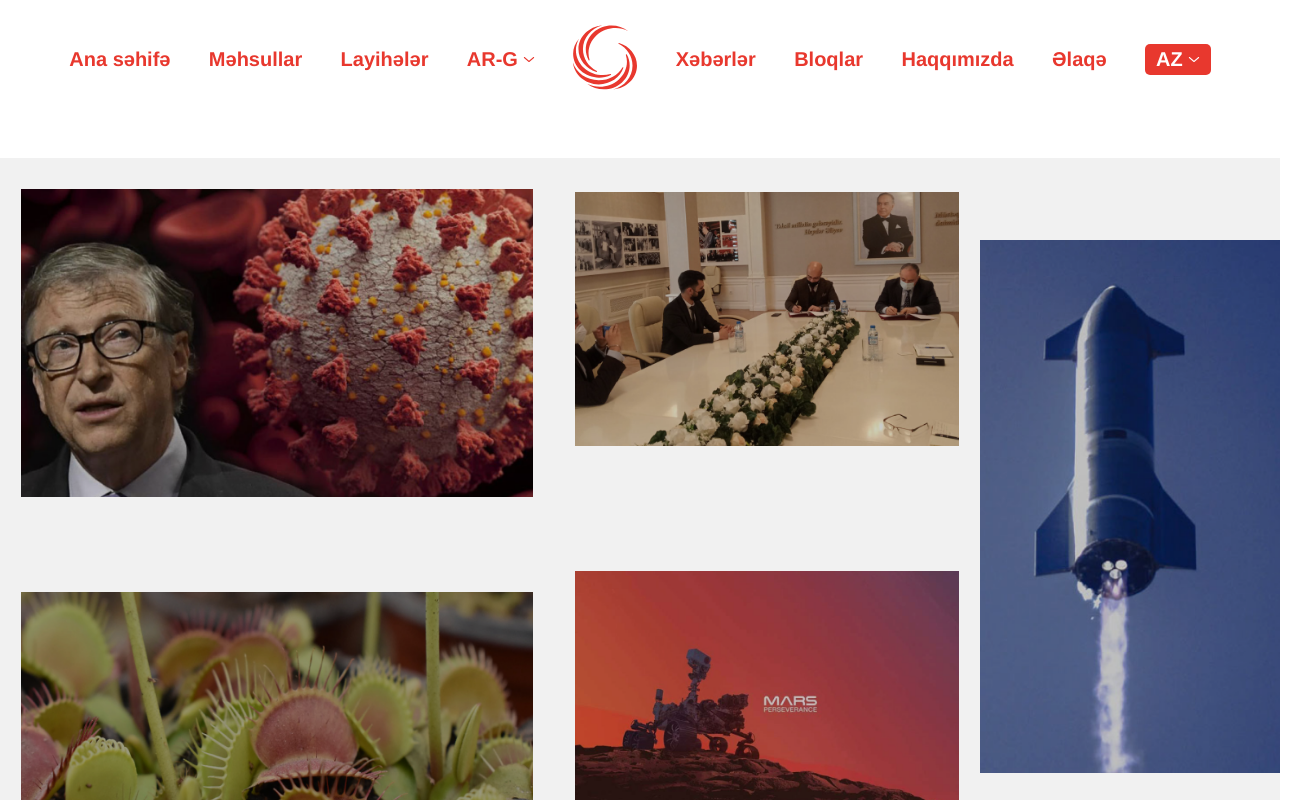
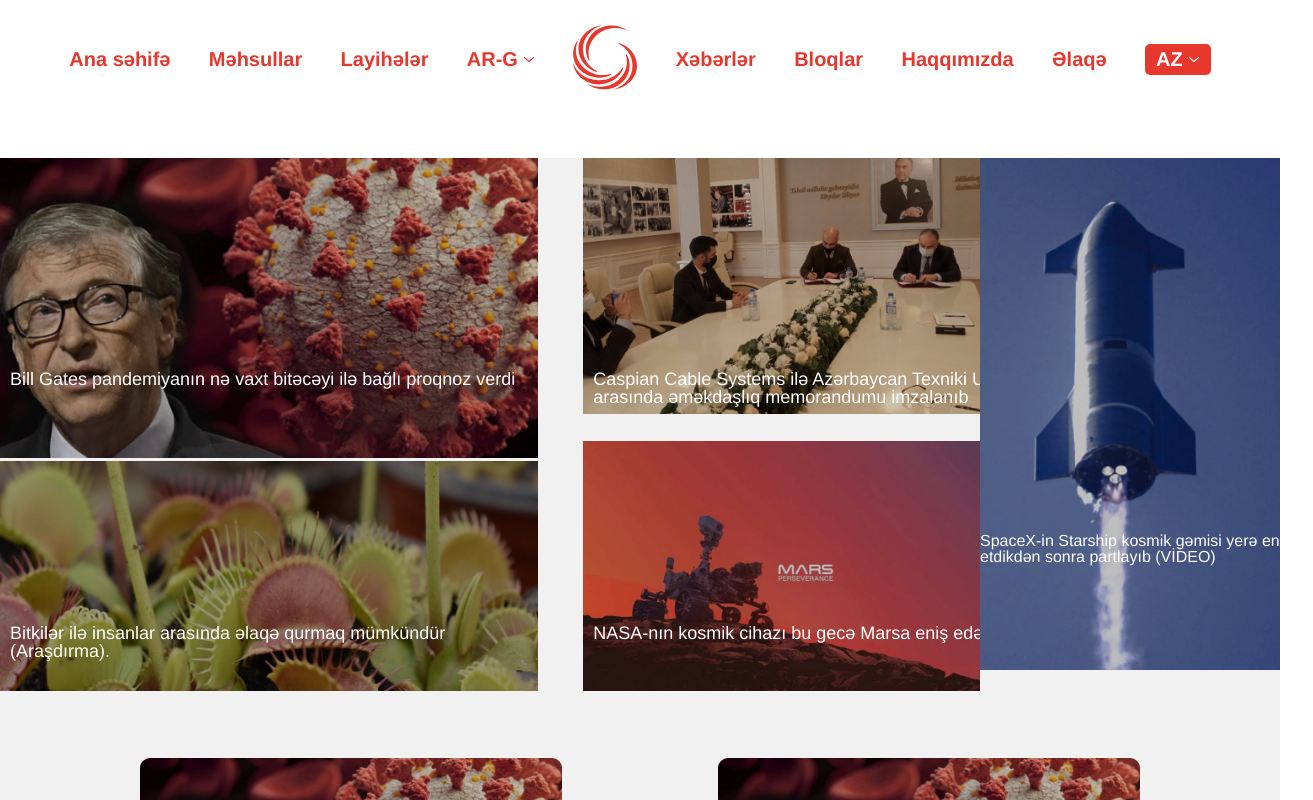
Before and after one commit to sem1103/caspianCable, a Next.js app: page /news in a window 1280 px wide. Shown: the top 800 px of the page, 1313 px wide, since content can reach past the window. Built offline with nearby package versions, Linux system fonts and the light colour scheme.

Commit message:
news page

```diff
--- a/src/app/news/News.jsx
+++ b/src/app/news/News.jsx
@@ -7,25 +7,25 @@
         <div className={s.news_wrapper}>
         <div className={s.news_header}>
           <img className={s.image_7} src="assets/img/image 7.png" alt="err" />
-          {/* <h6>Bill Gates pandemiyanın nə vaxt bitəcəyi ilə bağlı proqnoz verdi</h6> */}
+          <h6>Bill Gates pandemiyanın nə vaxt bitəcəyi ilə bağlı proqnoz verdi</h6>
         </div>
         <div className={s.news_header}>
         <img className={s.cover} src="assets/img/cover.png" alt="" />
-        {/* <h6>Caspian Cable Systems ilə Azərbaycan Texniki Universiteti arasında əməkdaşlıq memorandumu imzalanıb</h6> */}
+        <h6>Caspian Cable Systems ilə Azərbaycan Texniki Universiteti arasında əməkdaşlıq memorandumu imzalanıb</h6>
         </div>
 
         <div className={s.news_header}>
         <img className={s.feat_4} src="assets/img/feat-4.png" alt="" />
-        {/* <h6>Bitkilər ilə insanlar arasında əlaqə qurmaq mümkündür     <br />             (Araşdırma).</h6> */}
+        <h6>Bitkilər ilə insanlar arasında əlaqə qurmaq mümkündür     <br />             (Araşdırma).</h6>
         </div>
         <div className={s.news_header}>
         <img className={s.feat} src="assets/img/feat.png" alt="" />
-        {/* <h6>Caspian Cable Systems ilə Azərbaycan Texniki Universiteti arasında əməkdaşlıq memorandumu imzalanıb</h6> */}
+        <h6>NASA-nın kosmik cihazı bu gecə Marsa eniş edəcək</h6>
         </div>
         </div>
         <div className={s.news_header}>
         <img className={s.image_9} src="assets/img/image 9.png" alt="" />
-        {/* <h6>SpaceX-in Starship kosmik gəmisi yerə eniş etdikdən sonra partlayıb (VİDEO)</h6> */}
+        <h6>SpaceX-in Starship kosmik gəmisi yerə eniş etdikdən sonra partlayıb (VİDEO)</h6>
         </div>
       </div>
       <div className={s.news_cards}>
--- a/src/app/news/news.module.css
+++ b/src/app/news/news.module.css
@@ -2,70 +2,75 @@
   margin: clamp(5px, 3vw, 60px) auto 0;
   background-color: var(--mainBackground);
 
+
   & .news_box {
     display: flex;
     justify-content: space-between;
-        align-items: center;
-        & .news_wrapper{
+
+    & .news_wrapper {
       display: flex;
-            justify-content: space-around;
-            align-items: center;
+      justify-content: space-between;
       flex-wrap: wrap;
+      max-width: 1025px;
 
       & .news_header {
-            height: 350px;
-          & .image_7{
-            width:clamp(200px,40vw,597px);
-            height:clamp(200px,40vw,450px);
-            object-fit: contain;
+
         position: relative;
-            padding-bottom:clamp(20px,20vw,80px)
+
+        & .image_7 {
+          width: clamp(200px, 42vw, 597px);
+          height: clamp(200px, 30vw, 300px);
         }
-          & .feat_4{
-            width:clamp(200px,40vw,597px);
-            height:clamp(240px,40vw,400px);
-            object-fit: contain;
-            position: relative;
+
+        & .feat_4 {
+          width: clamp(200px, 42vw, 597px);
+          height: clamp(150px, 20vw, 230px);
 
 
         }
-          & .cover{
-            width:clamp(200px,30vw,471px);
-            height:clamp(240px,45vw,450px);
-            object-fit: contain;
-            padding-bottom: clamp(5px,10vw,130px);
+
+        & .cover {
+          width: clamp(200px, 31vw, 471px);
+          height: clamp(200px, 20vw, 300px);
 
         }
-          & .feat{
-            width:clamp(200px,30vw,471px);
-            height:clamp(240px,45vw,380px);
-            object-fit: contain;
+
+        & .feat {
+          width: clamp(200px, 31vw, 471px);
+          height: clamp(220px, 28vw, 250px);
+          margin-top: -20px;
         }
-          & h6{
-            /* position: absolute; */
-            max-width: clamp(200px,26vw,350px);
-            color:#FFFFFF;
-            /* bottom:90px; */
+
+        &>h6 {
+          position: absolute;
+          width: clamp(200px, 46vw, 530px);
+          color: #FFFFFF;
           padding-left: 10px;
-            position: relative;
+          top: 70%;
+          font-size: clamp(14px,18px,23px);
 
         }
       }
     }
-    &  .news_header{
 
-    & .image_9{
-        width:clamp(200px,25vw,300px);
-        object-fit: contain;
+    & .news_header {
+         position: relative;
+      & .image_9 {
+        width: clamp(200px, 30vw, 300px);
+        height: clamp(220px, 40vw, 533px);
+        object-fit: fill;
 
       }
-     & h6{
-        /* position: absolute;
-        width: clamp(200px,26vw,350px);
-        color:#FFFFFF;
-        top: 0; */
+
+      & h6 {
+        position: absolute;
+        width: clamp(200px, 26vw, 350px);
+        color: #FFFFFF;
+        top: 70%;
+        font-size: clamp(14px,16px,20px);
          }
     }
+
   }
 
   & .news_cards {
@@ -127,3 +132,13 @@
     }
   }
 }
+ @media (width<1200)  {
+  .news_page{
+    & .news_box{
+      flex-direction: column;
+      &.news_wrapper{
+        flex-direction: column;
+      }
+    }
+  }
+ }
```
Lines whose indentation alone changed are shown as unchanged.
